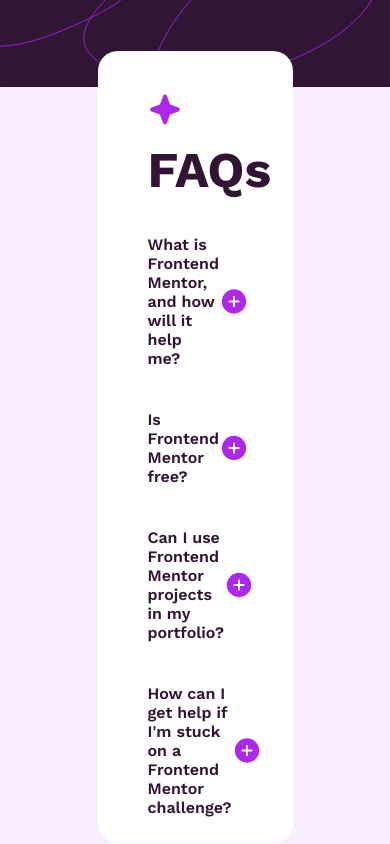
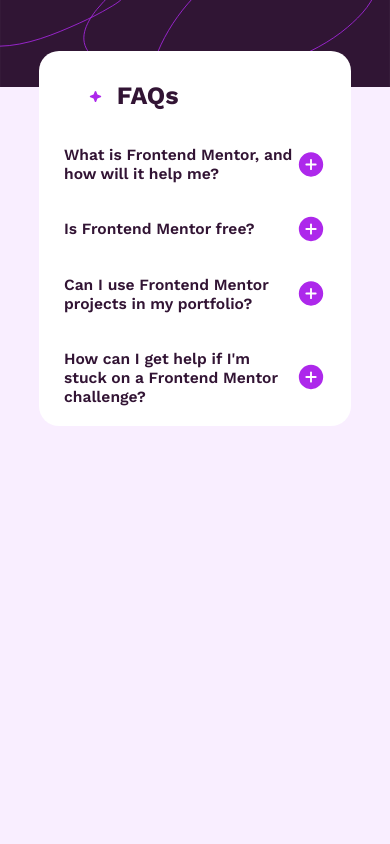
Before and after one commit to bakhtawar0111/Accordian, a plain HTML site: page index.html in a window 390 px wide. Drawn offline with nearby package versions, Linux system fonts and the light colour scheme.

Commit message:
Update Style

```diff
--- a/Style.css
+++ b/Style.css
@@ -49,3 +49,20 @@
   color: hsl(292, 16%, 49%);
   font-family: "Work Sans", sans-serif;
 }
+@media (max-width: 720px) {
+  .accordian {
+    width: 80vw;
+    left: 10vw;
+  }
+  .heading {
+    font-size: 25px;
+  }
+  .heading > img {
+    height: 13px;
+  }
+  .Q,
+  .paragraph {
+    font-size: 4vw;
+    margin: 5px 25px;
+  }
+}
```
